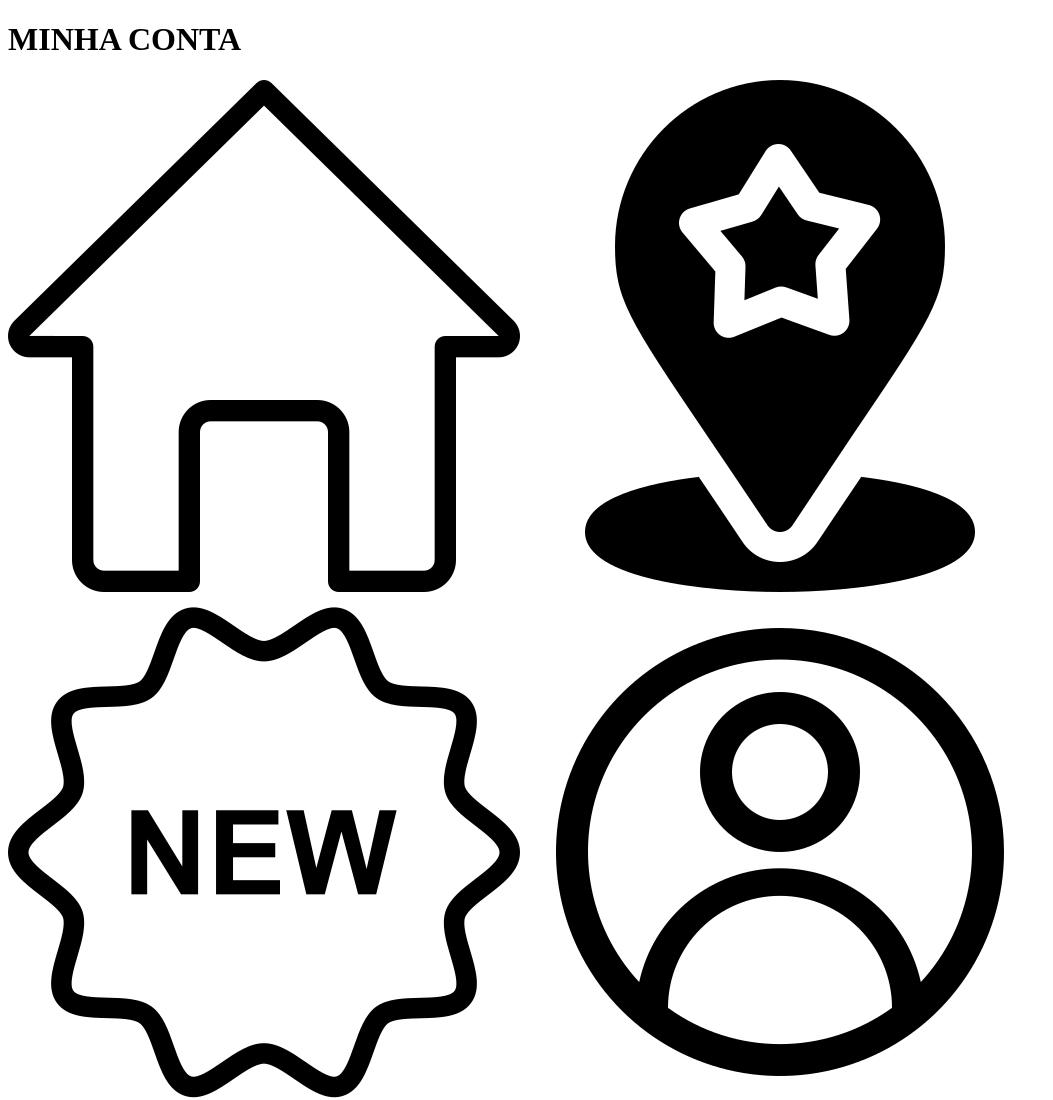
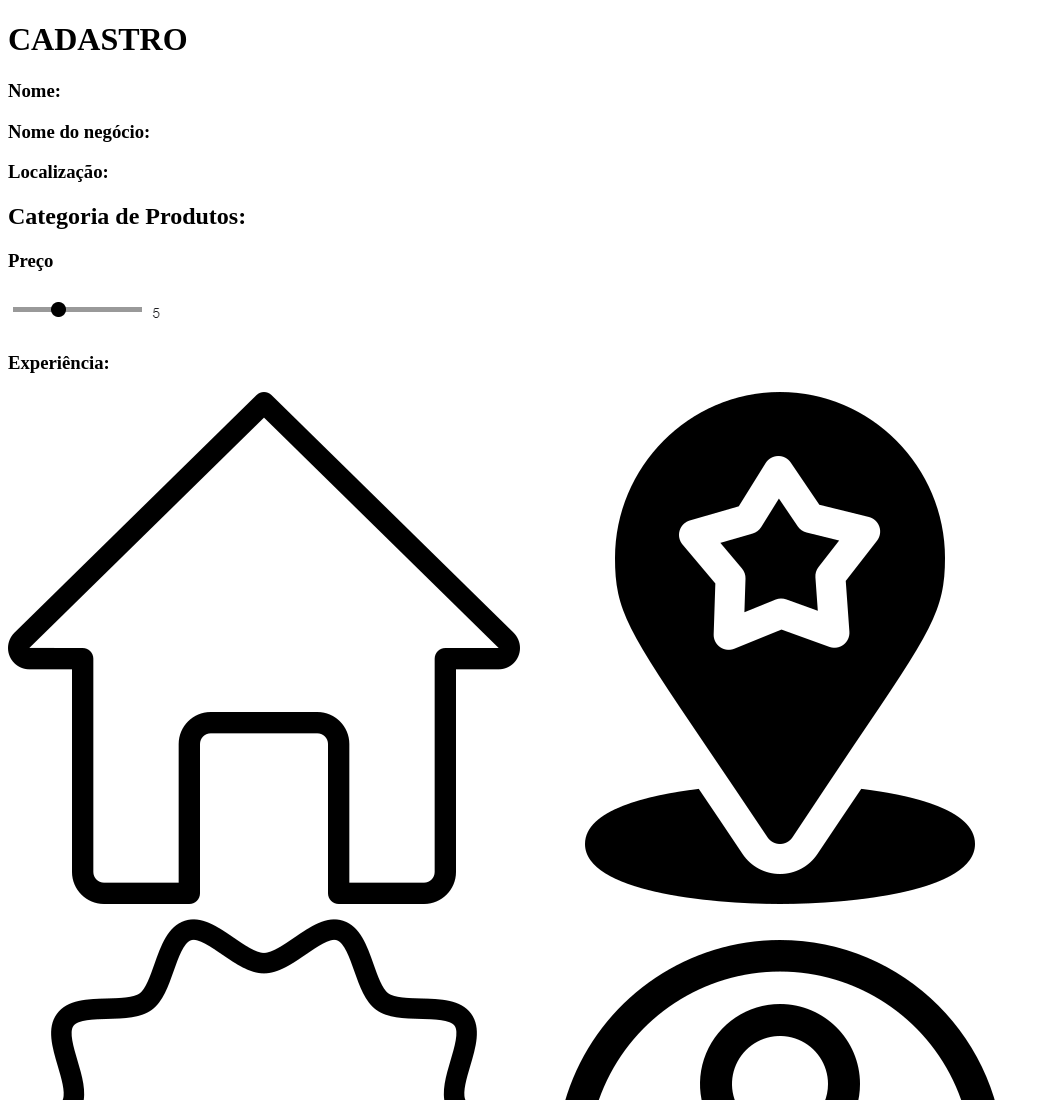
Before and after one commit to JNB1902FLU/Grupo_1, a plain HTML site: page perfil.html in a window 1280 px wide. Shown: the top 1100 px of the page, without its empty margins (0-1053 px from the left). Drawn offline with Linux system fonts and the light colour scheme.

Commit message:
Página de cadastro

```diff
--- a/perfil.html
+++ b/perfil.html
@@ -7,9 +7,17 @@
 </head>
 <body>
     <header>
-        <h1>MINHA CONTA</h1>
+        <h1>CADASTRO</h1>
     </header>
-
+    <main>
+        <h3>Nome:</h3>
+        <h3>Nome do negócio:</h3>
+        <h3>Localização:</h3>
+        <h2>Categoria de Produtos:</h2>
+        <h3>Preço</h3>
+        <img src="img/barra_de_preço.png" alt="Barra para selecionar o preço dos produtos">
+        <h3>Experiência:</h3>
+    </main>
     <footer>
         <nav>
             <a href="index.html"><img src="img/casa.png" alt="Botão home"></a>
```
Also changed, not shown: img/barra_de_preço.png (added).
